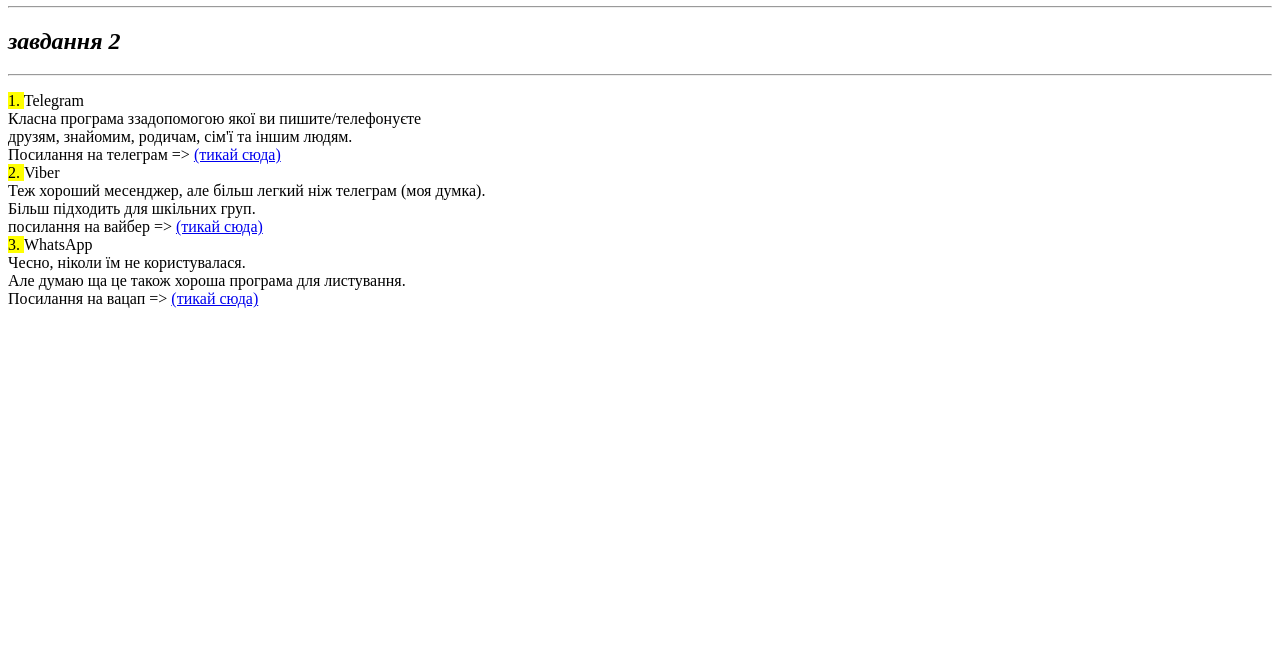
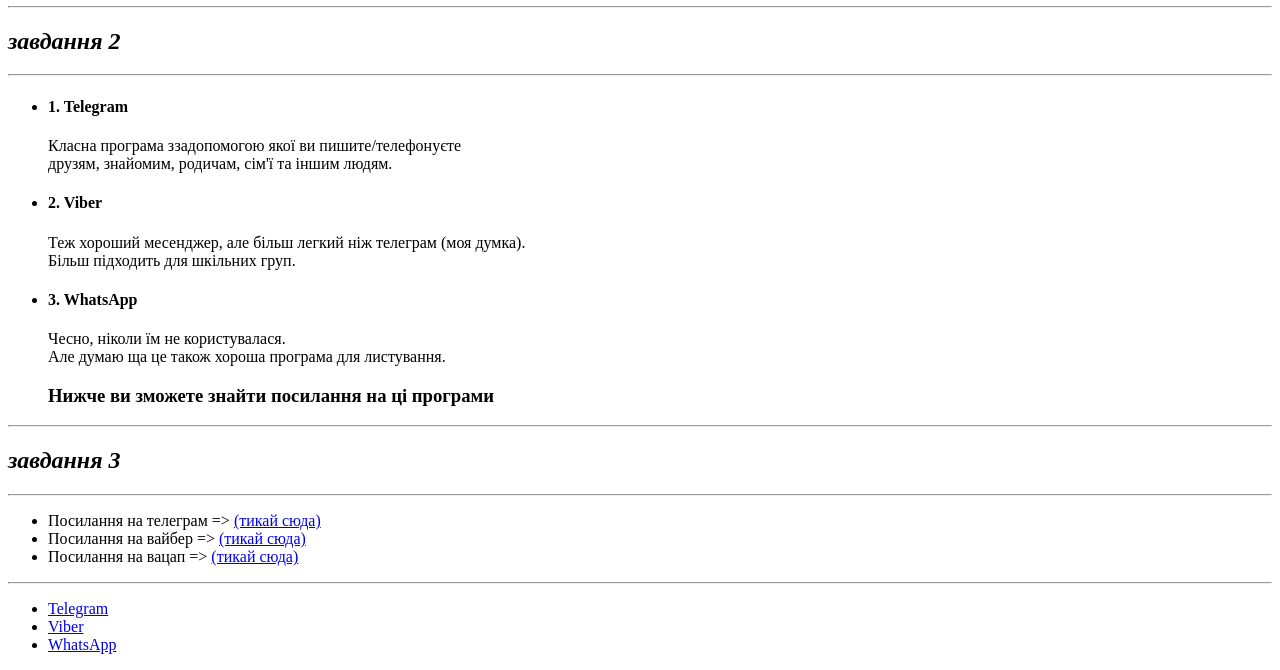
Before and after one commit to ItsIrina777/-work-, a plain HTML site: page index.html in a window 1280 px wide. Shown: the part 530-1200 px from the top of the page. Before the commit the page ends 854 px from the top, so only its background shows below. Drawn offline with Linux system fonts and the light colour scheme.

Commit message:
от вам і 1 і 2 і 3! я устала

```diff
--- a/index.html
+++ b/index.html
@@ -4,7 +4,7 @@
     <meta charset="UTF-8">
     <meta http-equiv="X-UA-Compatible" content="IE=edge">
     <meta name="viewport" content="width=device-width, initial-scale=1.0">
-    <title>Document</title>
+    <title>my-work</title>
 </head>
 <body>
     <h2><i>завдання 1</i></h2>
@@ -17,11 +17,56 @@
         </p>
         <img src="https://i.pinimg.com/564x/cb/6e/3d/cb6e3d7efbfff7cb3a00fd19e04c7066.jpg" alt="dumplings">
         <hr>
-        <a href="https://ru.wikipedia.org/wiki/Пельмени">інформація про цей шедевр</a>
+        <a href="https://ru.wikipedia.org/wiki/Пельмени" target="_blank">інформація про цей шедевр</a>
     </article>
     <hr>
     <h2><i>завдання 2</i></h2>
     <hr>
+    <ul>
+        <li>
+            <h4>1. Telegram</h4>
+            <p>Класна програма ззадопомогою якої ви пишите/телефонуєте<br>
+                друзям, знайомим, родичам, сім'ї та іншим людям. </p>
+        </li>
+        <li>
+            <h4>2. Viber</h4>
+            <p>Теж хороший месенджер, але більш легкий ніж телеграм (моя думка). <br>
+                Більш підходить для шкільних груп.</p>
+        </li>
+        <li>
+            <h4>3. WhatsApp</h4>
+            <p>Чесно, ніколи їм не користувалася. <br>
+                Але думаю ща це також хороша програма для листування. </p>
+                <h3>Нижче ви зможете знайти посилання на ці програми</h3>
+        </li>
+    </ul>
+    <hr>
+    <h2><i>завдання 3</i></h2>
+    <hr>
+    <ul>
+        <li>
+            Посилання на телеграм => <a href="https://web.telegram.org/a/" target="_blank">(тикай сюда)</a>
+        </li>
+        <li>
+            Посилання на вайбер => <a href="https://www.viber.com/ua/" target="_blank">(тикай сюда)</a>
+        </li>
+        <li>
+            Посилання на вацап => <a href="https://web.whatsapp.com" target="_blank">(тикай сюда)</a>
+        </li>
+    </ul>
+    <hr>
+    <ul>
+        <li>
+            <a href="https://web.telegram.org/a/" target="_blank">Telegram</a>
+        </li>
+        <li>
+            <a href="https://www.viber.com/ua/" target="_blank">Viber</a>
+        </li>
+        <li>
+            <a href="https://web.whatsapp.com" target="_blank">WhatsApp</a>
+        </li>
+    </ul>
+   <!-- я залишила цей текст для того щоб переробити його у маркерований
     <p>
         <mark> 1. </mark> Telegram <br>
         Класна програма ззадопомогою якої ви пишите/телефонуєте<br>
@@ -36,5 +81,6 @@
         Але думаю ща це також хороша програма для листування. <br>
         Посилання на вацап => <a href="https://web.whatsapp.com" target="_blank">(тикай сюда)</a>
     </p>
+спасіте, я устать пісать-->
 </body>
 </html>
```
